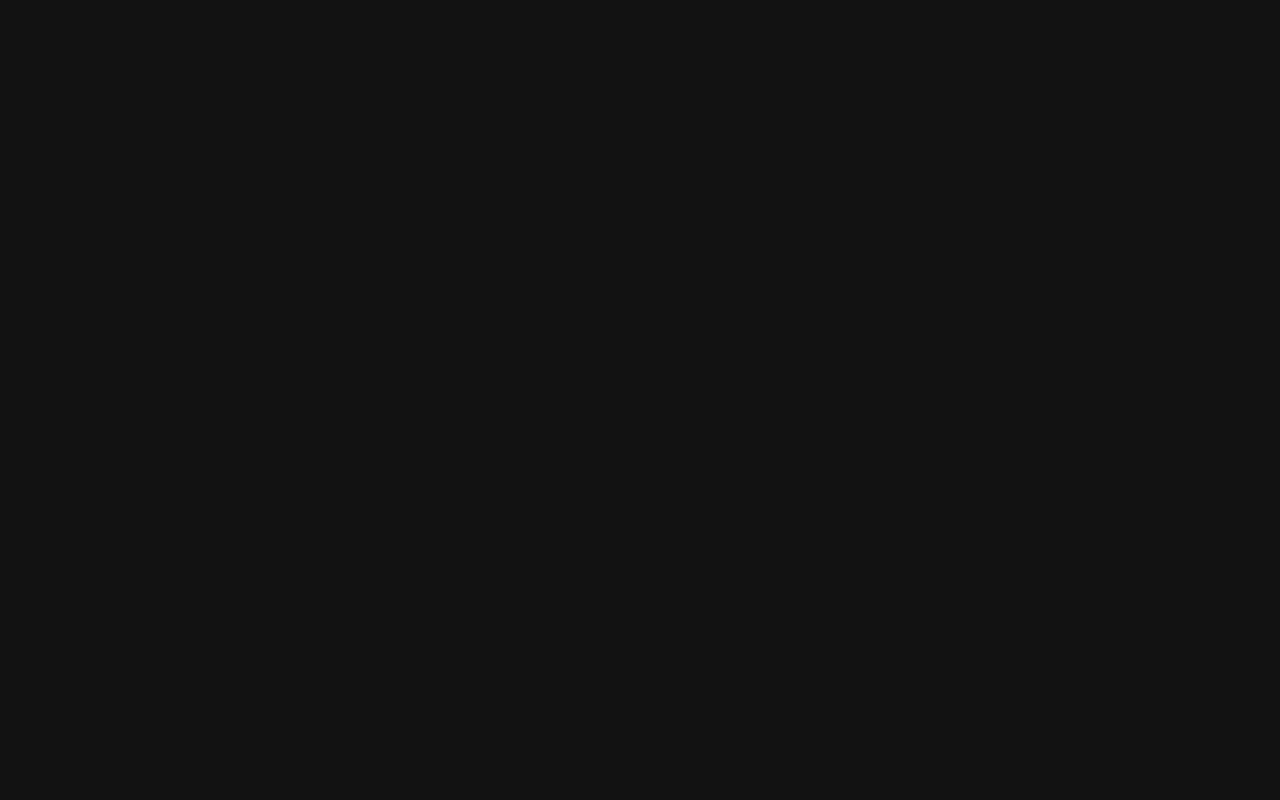
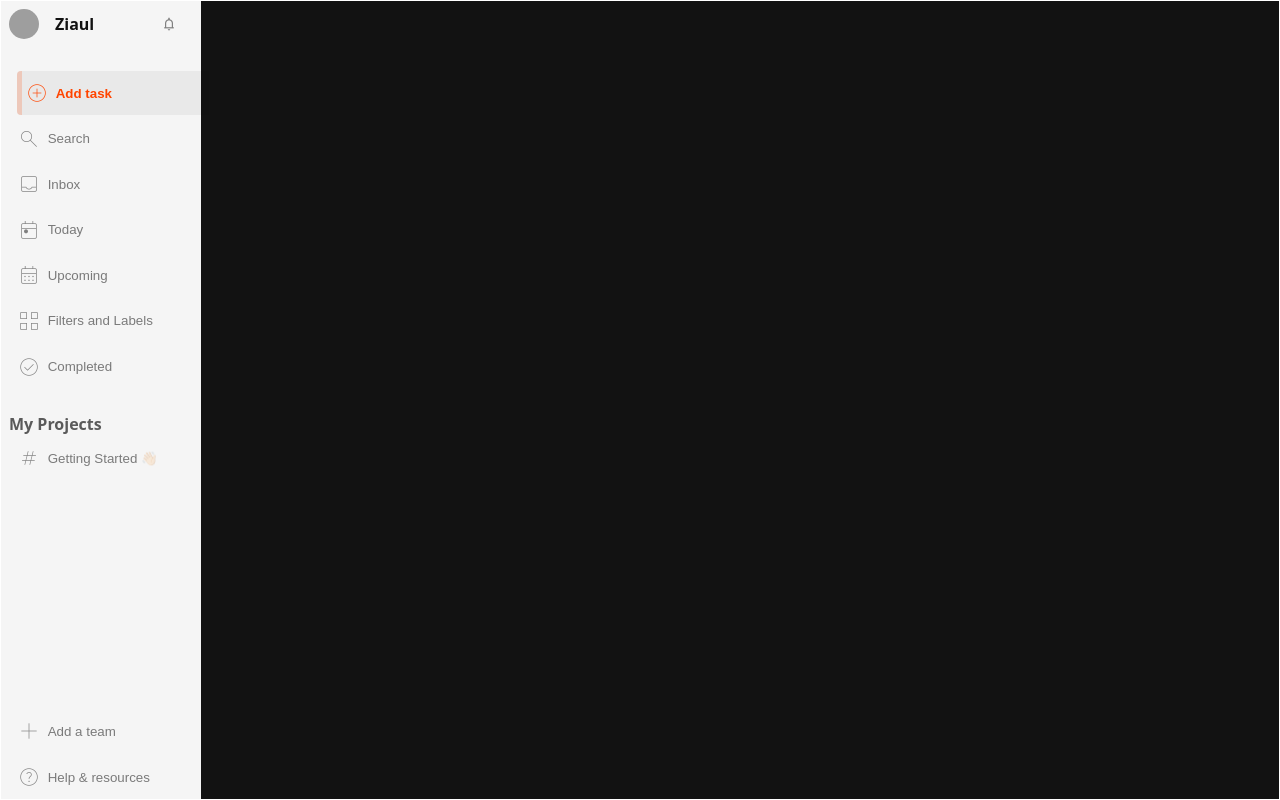
Before and after one commit to iamzehan/Project4-TodoList, a website built with webpack: page src/template.html in a window 1280 px wide. Built offline with nearby package versions, Linux system fonts and the light colour scheme; grey boxes are pictures that could not be loaded.

Commit message:
Styled side-navigation bar

```diff
--- a/src/style.css
+++ b/src/style.css
@@ -1,4 +1,5 @@
-@import url("https://fonts.googleapis.com/css2?family=Material+Symbols+Outlined");
+@import url("https://fonts.googleapis.com/css2?family=Material+Symbols+Outlined:opsz,wght,FILL,GRAD@24,300,0,0");
+
 * {
   box-sizing: border-box;
   margin: 0;
@@ -11,19 +12,140 @@
   --icofont: "Material Symbols Outlined";
   --default-font: "system-ui";
   color-scheme: dark;
-}
-
-body {
-  display: flex;
-  flex-direction: column;
-  align-items: center;
-  height: 100vh;
-  width: 100vw;
-  font-family: var(--default-font);
-
+  --accent-color: orangered;
+  --accent-color-background: rgba(255, 68, 0, 0.2);
+  --active-color-background: rgba(0, 0, 0, 0.05);
 }
 
 /* All icons setting */
 .icon {
   font-family: var(--icofont);
 }
+
+body {
+  border: 1px solid;
+  display: grid;
+  grid-auto-flow: column;
+  grid-template-columns: 200px max-content;
+  grid-template-rows: 1fr;
+  height: 100vh;
+  width: 100vw;
+  font-family: var(--default-font);
+}
+
+nav {
+  height: 100%;
+  color: canvas;
+  background-color: whitesmoke;
+  display: grid;
+  grid-auto-flow: row;
+  grid-template-rows: max-content max-content max-content 1fr;
+  gap: 1.5em;
+}
+
+.navigaton,
+.projects,
+.footer {
+  display: flex;
+  flex-direction: column;
+  justify-content: center;
+  padding-left: 0.5em;
+  gap: 0.1em;
+
+  div {
+    height: max-content;
+    padding: 0.5em 0 0.5em 0.5em;
+    border-top-left-radius: 0.25em;
+    border-bottom-left-radius: 0.25em;
+    position: relative;
+    & > * {
+      display: flex;
+      align-items: center;
+      gap: 0.5em;
+      width: 100%;
+    }
+    &::before {
+      content: "";
+      position: absolute;
+      background-color: var(--accent-color-background);
+      top: 0;
+      left: 0;
+      height: 100%;
+      width: 0.3em;
+      border-top-left-radius: 0.25em;
+      border-bottom-left-radius: 0.25em;
+      transform: scaleX(0);
+      transform-origin: left;
+      transition: 0.3s transform ease-in-out;
+    }
+  }
+
+  div:hover,
+  :has(> button.active) {
+    background-color: var(--active-color-background);
+    transform: translateX(0.5em);
+    transition: 0.3s transform ease-in-out;
+    &::before {
+      transform: scaleX(1);
+    }
+  }
+  button {
+    border: none;
+    background-color: transparent;
+  }
+
+  button > :first-child {
+    font-size: 1.5rem;
+    font-weight: 100;
+    color: grey;
+  }
+  button > :last-child {
+    color: rgba(0, 0, 0, 0.5);
+  }
+
+  button.active > :first-child,
+  button.active > :last-child {
+    color: var(--accent-color);
+  }
+
+  button.active > :last-child {
+    font-weight: bold;
+  }
+}
+
+nav > .profile {
+  display: grid;
+  grid-auto-flow: column;
+  grid-template-columns: 1fr 1fr 2fr;
+  padding: 0.5em 0.5em;
+  justify-content: center;
+  align-items: center;
+
+  > :first-child {
+    height: 30px;
+    aspect-ratio: 1/1;
+    border-radius: 50%;
+  }
+  > :nth-child(2) {
+    font-weight: bold;
+  }
+  > :last-child {
+    margin-right: 1em;
+    text-align: right;
+    color: grey;
+  }
+}
+
+nav > .projects {
+   & > .title{
+    font-size: 1rem;
+    font-weight: 600;
+    color: rgba(0, 0, 0, 0.63);
+  }
+}
+
+nav > .footer {
+  display: flex;
+  flex-direction: column;
+  justify-content: flex-end;
+}
--- a/src/template.html
+++ b/src/template.html
@@ -6,5 +6,84 @@
     <link rel="icon" href="./static/favicon.png" type="image/x-icon" />
     <title>Todo List</title>
   </head>
-  <body></body>
+  <body>
+    <header>
+      <nav>
+        <div class="profile">
+          <img src="https://ziaulkarim.netlify.app/profile.jpg" alt="dp" /><span
+            class="username"
+            >Ziaul</span
+          >
+          <span class="bell icon">notifications</span>
+        </div>
+        <div class="navigaton">
+          <div>
+            <button class="active">
+              <span class="icon">add_circle</span>
+              <text>Add task</text>
+            </button>
+          </div>
+          <div>
+            <button>
+              <span class="icon">search</span>
+              <text>Search</text>
+            </button>
+          </div>
+          <div>
+            <button>
+              <span class="icon">Inbox</span>
+              <text>Inbox</text>
+            </button>
+          </div>
+          <div>
+            <button>
+              <span class="icon">Today</span>
+              <text>Today</text>
+            </button>
+          </div>
+          <div>
+            <button>
+              <span class="icon">calendar_month</span>
+              <text>Upcoming</text>
+            </button>
+          </div>
+          <div>
+            <button>
+              <span class="icon">view_comfy_alt</span>
+              <text>Filters and Labels</text>
+            </button>
+          </div>
+          <div>
+            <button>
+              <span class="icon">check_circle</span>
+              <text> Completed </text>
+            </button>
+          </div>
+        </div>
+        <div class="projects">
+          <span class="title"> My Projects</span>
+          <div>
+            <button>
+              <span class="icon">tag</span>
+              <text>Getting Started 👋🏻</text>
+            </button>
+          </div>
+        </div>
+        <div class="footer">
+          <div>
+            <button>
+              <span class="icon">add_2</span>
+              <text>Add a team</text>
+            </button>
+          </div>
+          <div>
+            <button>
+              <span class="icon">help</span>
+              <text>Help & resources </text>
+            </button>
+          </div>
+        </div>
+      </nav>
+    </header>
+  </body>
 </html>
```
